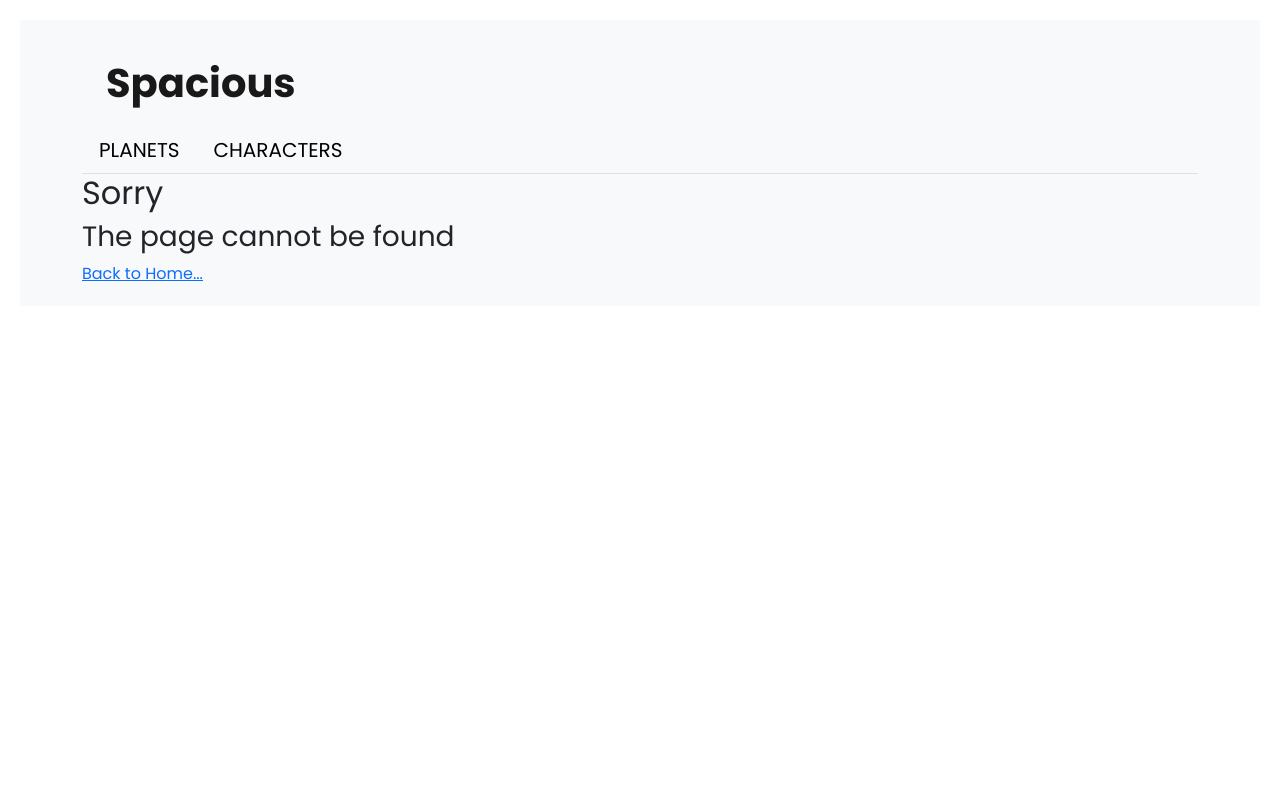
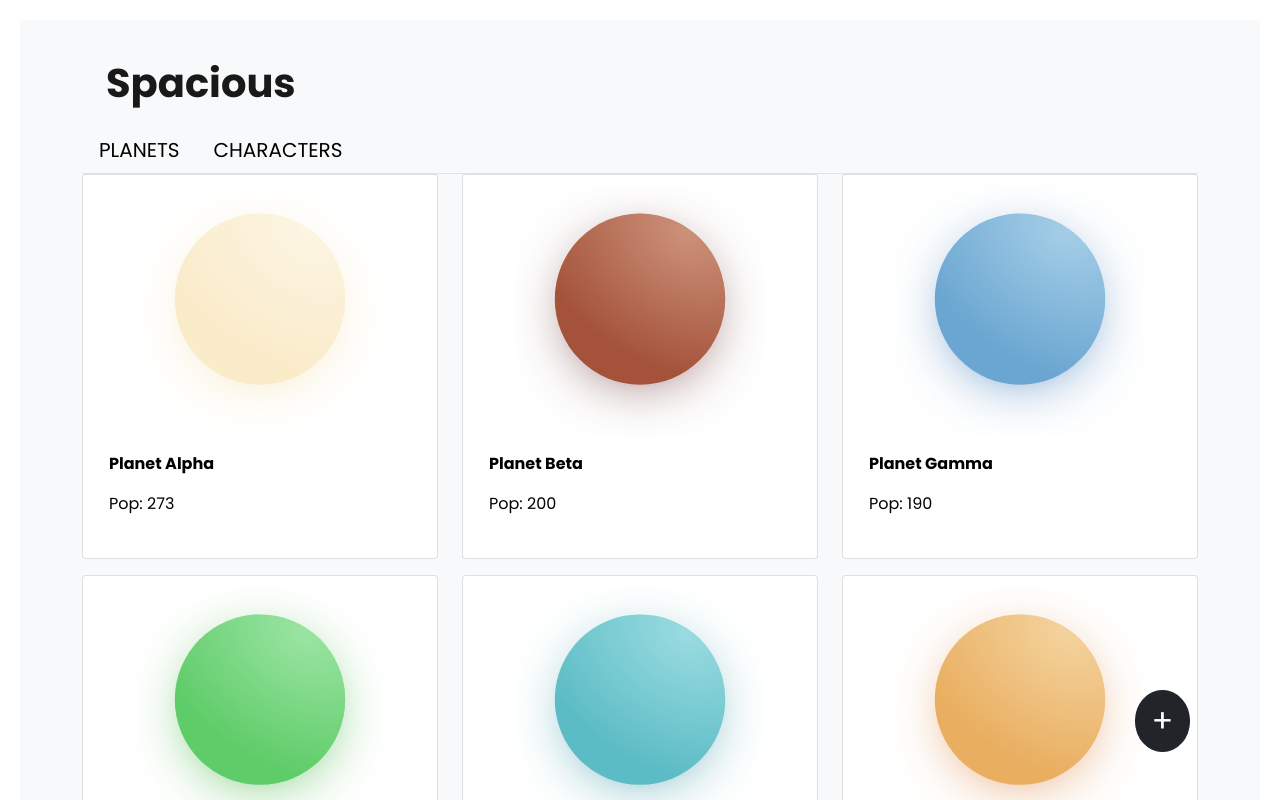
Before and after one commit to Micha-els/activity-7.2, a React (Create React App) app: page /not-found in a window 1280 px wide. Shown: the top 800 px of the page. Built offline with nearby package versions, Linux system fonts and the light colour scheme.

Commit message:
landing page fixed

```diff
--- a/src/App.js
+++ b/src/App.js
@@ -15,13 +15,13 @@ function App() {
           <Container bg="light">
             <NavBar/>
             <Switch>
-              <Route exact path="/">
-                <Home/>
-              </Route>
               <Route path="/CharactersPage">
                 <CharactersPage/>
               </Route>
-              <Route path="*">
+              <Route exact path="*">
+                <Home />
+              </Route>
+              <Route path="/not-found">
                 <NotFound/>
               </Route>
             </Switch>
--- a/src/Home.js
+++ b/src/Home.js
@@ -32,13 +32,13 @@ const Home = () => {
         setIsPending(false)
                 }, 500);
 
-            }, []);
+            }, [isPending]);
 
 
     return (
-        <div className="home">
+        <div className="/">
             {isPending && <LoadPage/>}
-            {planets && <TabsKey/> }
+            {planets && <TabsKey/>}
             {planets && <PlanetList planets={planets} characters={characters} />}
         </div>
     )
--- a/src/TabsKey.js
+++ b/src/TabsKey.js
@@ -14,10 +14,7 @@ const TabsKey = () => {
                 </Nav.Item>
             </Nav>
         </div>
-
-
-
     )
 }
 
-export default TabsKey
+export default TabsKey;
```
